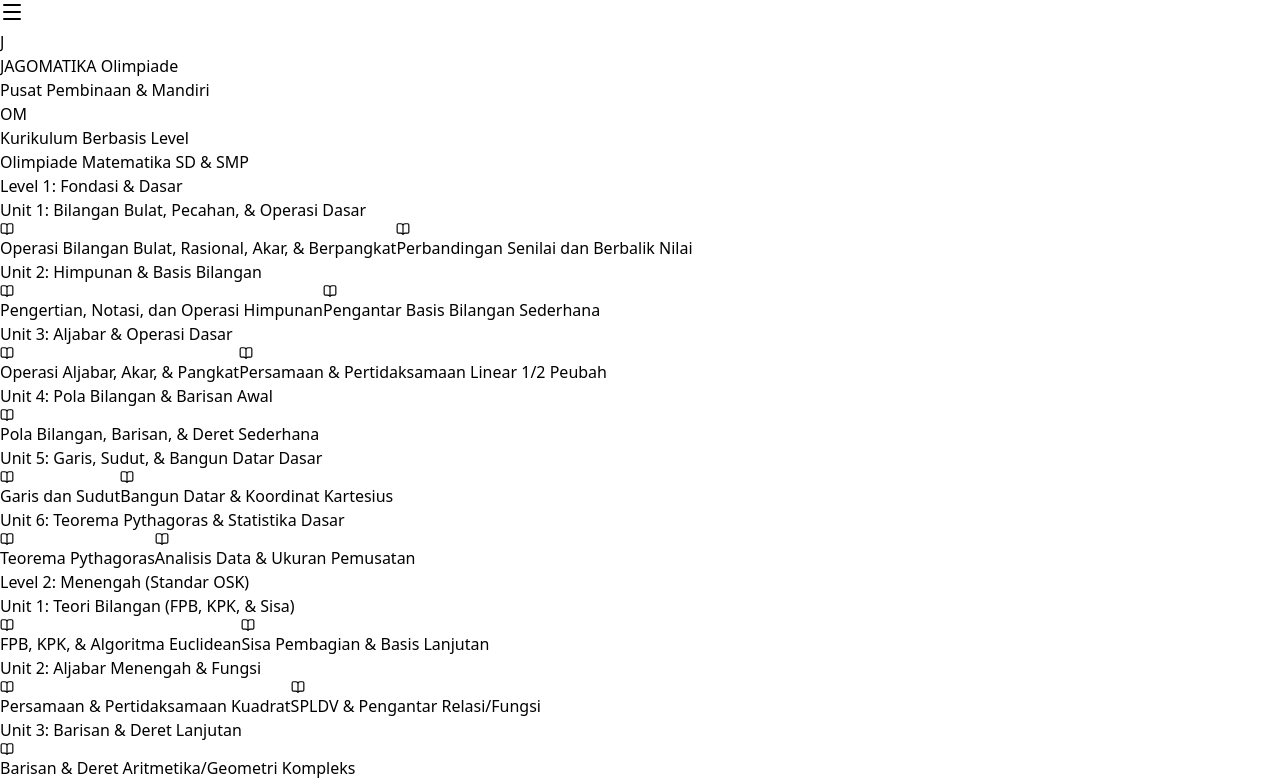
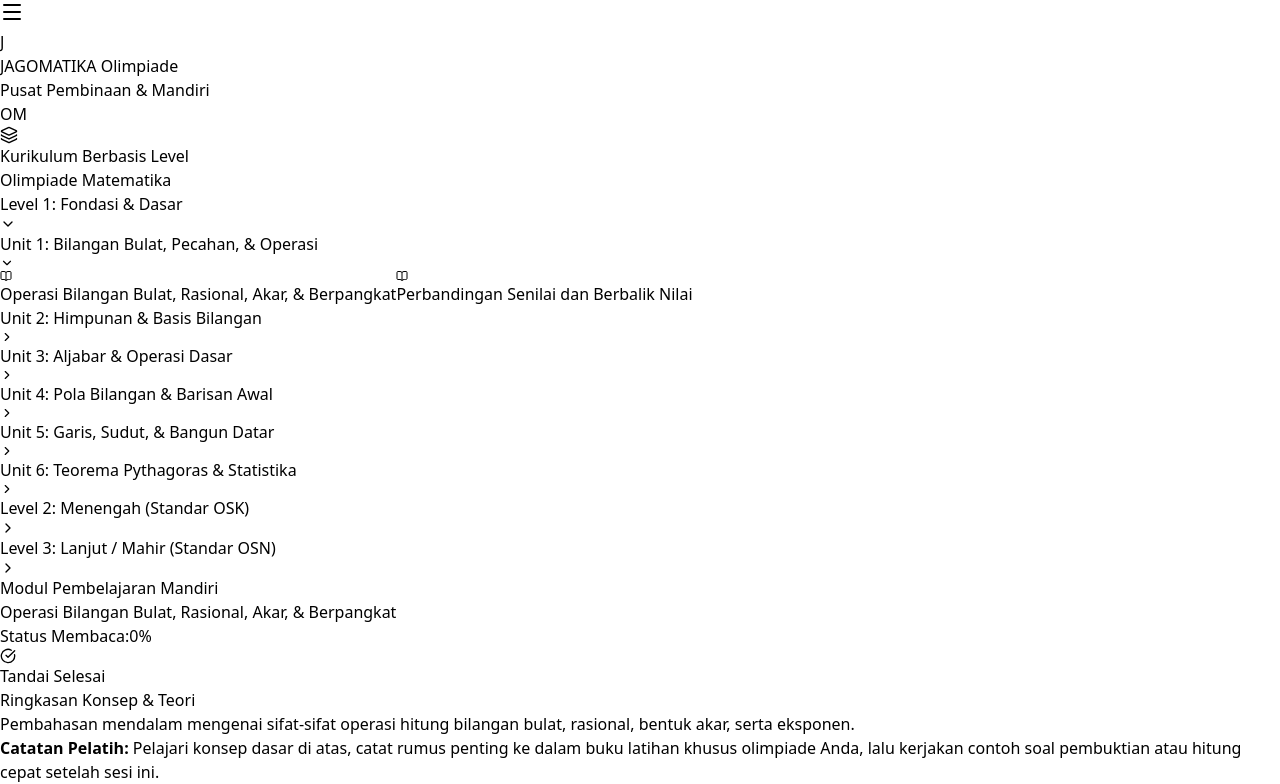
Before and after one commit to jagomatika/jagomatika-web, a React (Vite) app: page / in a window 1280 px wide. Shown: the top 784 px of the page. Built offline with nearby package versions, Linux system fonts and the light colour scheme.

Commit message:
Ubah sidebar menjadi menu dropdown accordion

```diff
--- a/src/App.jsx
+++ b/src/App.jsx
@@ -1,5 +1,5 @@
 import React, { useState } from 'react';
-import { BookOpen, CheckCircle, ChevronDown, ChevronRight, FileText, Award, Menu, X } from 'lucide-react';
+import { BookOpen, CheckCircle, ChevronDown, ChevronRight, Menu, X, Layers } from 'lucide-react';
 
 const curriculumData = [
   {
@@ -9,7 +9,7 @@ const curriculumData = [
     units: [
       {
         id: 'l1-u1',
-        title: 'Unit 1: Bilangan Bulat, Pecahan, & Operasi Dasar',
+        title: 'Unit 1: Bilangan Bulat, Pecahan, & Operasi',
         topics: [
           { id: 't1', title: 'Operasi Bilangan Bulat, Rasional, Akar, & Berpangkat', content: 'Pembahasan mendalam mengenai sifat-sifat operasi hitung bilangan bulat, rasional, bentuk akar, serta eksponen.' },
           { id: 't2', title: 'Perbandingan Senilai dan Berbalik Nilai', content: 'Konsep rasio, proporsi, serta cara menyelesaikan soal cerita perbandingan senilai dan berbalik nilai.' }
@@ -40,7 +40,7 @@ const curriculumData = [
       },
       {
         id: 'l1-u5',
-        title: 'Unit 5: Garis, Sudut, & Bangun Datar Dasar',
+        title: 'Unit 5: Garis, Sudut, & Bangun Datar',
         topics: [
           { id: 't8', title: 'Garis dan Sudut', content: 'Kedudukan dua garis, sudut berpenyiku, berpelurus, dan sehadap.' },
           { id: 't9', title: 'Bangun Datar & Koordinat Kartesius', content: 'Sifat segitiga, segiempat, keliling, luas, serta sistem koordinat kartesius.' }
@@ -48,7 +48,7 @@ const curriculumData = [
       },
       {
         id: 'l1-u6',
-        title: 'Unit 6: Teorema Pythagoras & Statistika Dasar',
+        title: 'Unit 6: Teorema Pythagoras & Statistika',
         topics: [
           { id: 't10', title: 'Teorema Pythagoras', content: 'Tripel Pythagoras dan aplikasinya pada bangun datar.' },
           { id: 't11', title: 'Analisis Data & Ukuran Pemusatan', content: 'Rata-rata, median, modus data tunggal serta penafsiran grafik/tabel.' }
@@ -141,9 +141,34 @@ const curriculumData = [
 
 export default function App() {
   const [selectedTopic, setSelectedTopic] = useState(curriculumData[0].units[0].topics[0]);
-  const [activeUnit, setActiveUnit] = useState(curriculumData[0].units[0].id);
   const [completed, setCompleted] = useState(false);
   const [mobileMenuOpen, setMobileMenuOpen] = useState(false);
+
+  // State untuk mengontrol Level mana saja yang terbuka (Dropdown Level)
+  const [openLevels, setOpenLevels] = useState({
+    'level-1': true, // Level 1 terbuka secara default
+    'level-2': false,
+    'level-3': false
+  });
+
+  // State untuk mengontrol Unit mana saja yang terbuka (Dropdown Unit)
+  const [openUnits, setOpenUnits] = useState({
+    'l1-u1': true // Unit 1 di Level 1 terbuka secara default
+  });
+
+  const toggleLevel = (levelId) => {
+    setOpenLevels(prev => ({
+      ...prev,
+      [levelId]: !prev[levelId]
+    }));
+  };
+
+  const toggleUnit = (unitId) => {
+    setOpenUnits(prev => ({
+      ...prev,
+      [unitId]: !prev[unitId]
+    }));
+  };
 
   return (
     <div className="min-h-screen bg-gray-50 flex flex-col font-sans text-gray-800">
@@ -174,32 +199,56 @@ export default function App() {
       </header>
 
       <div className="flex-1 flex overflow-hidden">
-        {/* Sidebar Navigasi Kurikulum */}
+        {/* Sidebar Navigasi Dropdown */}
         <aside className={`
-          fixed md:static inset-y-0 left-0 z-20 w-80 bg-white border-r border-gray-200 flex flex-col transition-transform duration-300 transform
+          fixed md:static inset-y-0 left-0 z-20 w-85 bg-white border-r border-gray-200 flex flex-col transition-transform duration-300 transform
           ${mobileMenuOpen ? 'translate-x-0' : '-translate-x-full md:translate-x-0'}
-          pt-16 md:pt-0
+          pt-16 md:pt-0 w-80 shadow-sm
         `}>
-          <div className="p-4 border-b border-gray-100 bg-emerald-50/50">
+          <div className="p-4 border-b border-gray-100 bg-emerald-50/50 flex items-center space-x-2">
+            <Layers size={18} className="text-emerald-700" />
+            <div>
               <span className="text-xs font-bold uppercase tracking-wider text-emerald-800">Kurikulum Berbasis Level</span>
-            <h2 className="text-sm font-semibold text-gray-800 mt-0.5">Olimpiade Matematika SD & SMP</h2>
+              <h2 className="text-xs font-semibold text-gray-700">Olimpiade Matematika</h2>
+            </div>
           </div>
 
-          <div className="flex-1 overflow-y-auto p-4 space-y-6">
-            {curriculumData.map((level) => (
-              <div key={level.levelId} className="space-y-3">
+          <div className="flex-1 overflow-y-auto p-3 space-y-3">
+            {curriculumData.map((level) => {
+              const isLevelOpen = openLevels[level.levelId];
+              return (
+                <div key={level.levelId} className="border border-gray-200/70 rounded-xl overflow-hidden bg-white shadow-xs">
+                  {/* Tombol Dropdown Level */}
+                  <button
+                    onClick={() => toggleLevel(level.levelId)}
+                    className="w-full flex items-center justify-between p-3 bg-gray-50 hover:bg-emerald-50/60 transition-colors text-left"
+                  >
                     <div className="flex items-center space-x-2">
-                  <span className="w-2.5 h-2.5 rounded-full bg-emerald-600"></span>
-                  <h3 className="text-xs font-bold uppercase tracking-wider text-gray-700">{level.levelTitle}</h3>
+                      <span className="w-2 h-2 rounded-full bg-emerald-600"></span>
+                      <span className="text-xs font-bold uppercase tracking-wider text-gray-800">{level.levelTitle}</span>
                     </div>
+                    {isLevelOpen ? <ChevronDown size={16} className="text-gray-500" /> : <ChevronRight size={16} className="text-gray-500" />}
+                  </button>
 
-                <div className="space-y-2 pl-2 border-l-2 border-emerald-100 ml-1">
-                  {level.units.map((unit) => (
-                    <div key={unit.id} className="space-y-1">
-                      <div className="text-xs font-semibold text-gray-600 px-2 py-1">
-                        {unit.title}
-                      </div>
-                      <div className="space-y-0.5 pl-2">
+                  {/* Daftar Unit di dalam Level (Muncul jika Level dibuka) */}
+                  {isLevelOpen && (
+                    <div className="p-2 space-y-2 bg-white border-t border-gray-100">
+                      {level.units.map((unit) => {
+                        const isUnitOpen = openUnits[unit.id];
+                        return (
+                          <div key={unit.id} className="rounded-lg border border-gray-100 bg-gray-50/50 overflow-hidden">
+                            {/* Tombol Dropdown Unit */}
+                            <button
+                              onClick={() => toggleUnit(unit.id)}
+                              className="w-full flex items-center justify-between p-2 text-left hover:bg-gray-100 transition-colors"
+                            >
+                              <span className="text-xs font-semibold text-gray-700 truncate pr-2">{unit.title}</span>
+                              {isUnitOpen ? <ChevronDown size={14} className="text-gray-400 shrink-0" /> : <ChevronRight size={14} className="text-gray-400 shrink-0" />}
+                            </button>
+
+                            {/* Daftar Topik di dalam Unit (Muncul jika Unit dibuka) */}
+                            {isUnitOpen && (
+                              <div className="p-1.5 space-y-1 bg-white border-t border-gray-100">
                                 {unit.topics.map((topic) => {
                                   const isSelected = selectedTopic.id === topic.id;
                                   return (
@@ -207,27 +256,30 @@ export default function App() {
                                       key={topic.id}
                                       onClick={() => {
                                         setSelectedTopic(topic);
-                                setActiveUnit(unit.id);
                                         setMobileMenuOpen(false);
                                         setCompleted(false);
                                       }}
-                              className={`w-full text-left px-3 py-2 rounded-lg text-xs font-medium transition-all flex items-center space-x-2 ${
+                                      className={`w-full text-left px-2.5 py-1.5 rounded-md text-xs font-medium transition-all flex items-center space-x-2 ${
                                         isSelected
-                                  ? 'bg-emerald-700 text-white shadow-sm'
-                                  : 'text-gray-600 hover:bg-gray-100 hover:text-gray-900'
+                                          ? 'bg-emerald-700 text-white shadow-xs'
+                                          : 'text-gray-600 hover:bg-emerald-50 hover:text-emerald-900'
                                       }`}
                                     >
-                              <BookOpen size={14} className={isSelected ? 'text-white' : 'text-emerald-600'} />
+                                      <BookOpen size={12} className={isSelected ? 'text-white' : 'text-emerald-600'} />
                                       <span className="truncate">{topic.title}</span>
                                     </button>
                                   );
                                 })}
                               </div>
+                            )}
                           </div>
-                  ))}
+                        );
+                      })}
                     </div>
+                  )}
                 </div>
-            ))}
+              );
+            })}
           </div>
         </aside>
 
```
Lines whose indentation alone changed are shown as unchanged.
